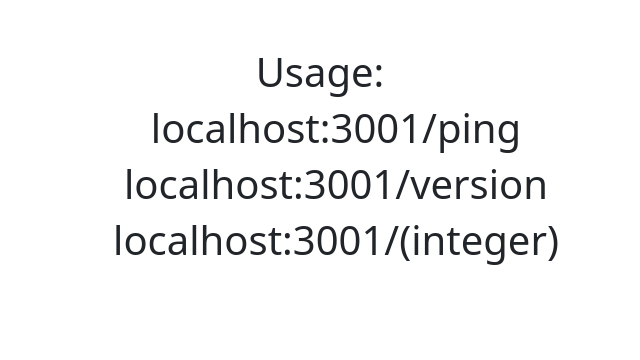
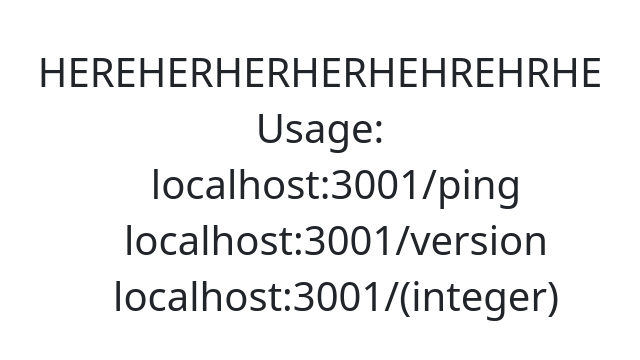
Before and after one commit to YaimaraNarito/AKSCapstoneProject, a website: page src/public/index.html in a window 1280 px wide. Shown: the whole page, without its empty margins (320-960 px from the left). Drawn offline with nearby package versions, Linux system fonts and the light colour scheme.

Commit message:
Update index.html

```diff
--- a/src/public/index.html
+++ b/src/public/index.html
@@ -14,6 +14,7 @@
     <div class="container">
         <div class="row">
             <div class="col text-center mt-5">
+                <h1>HEREHERHERHERHEHREHRHE</h1>
                 <h1>Usage:</h1>
                 <ul class="bullets">
                     <li>
```
